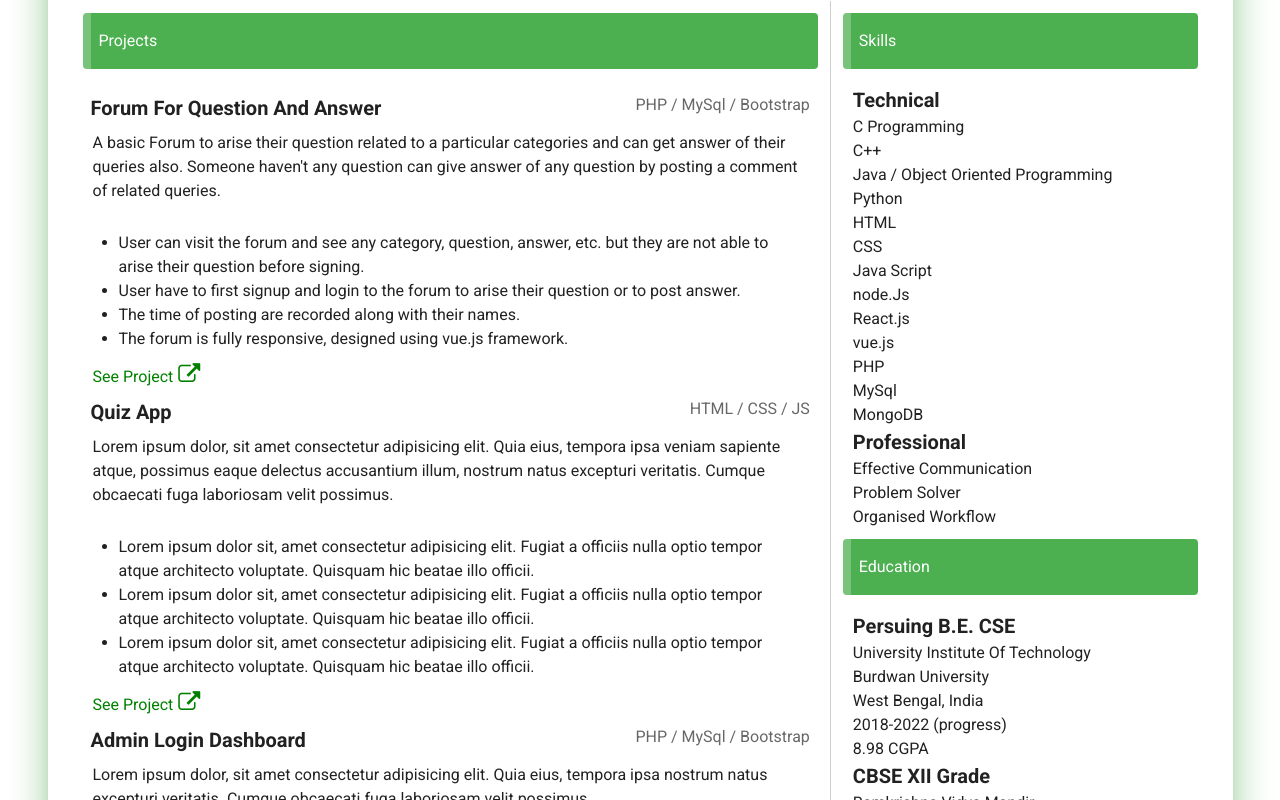
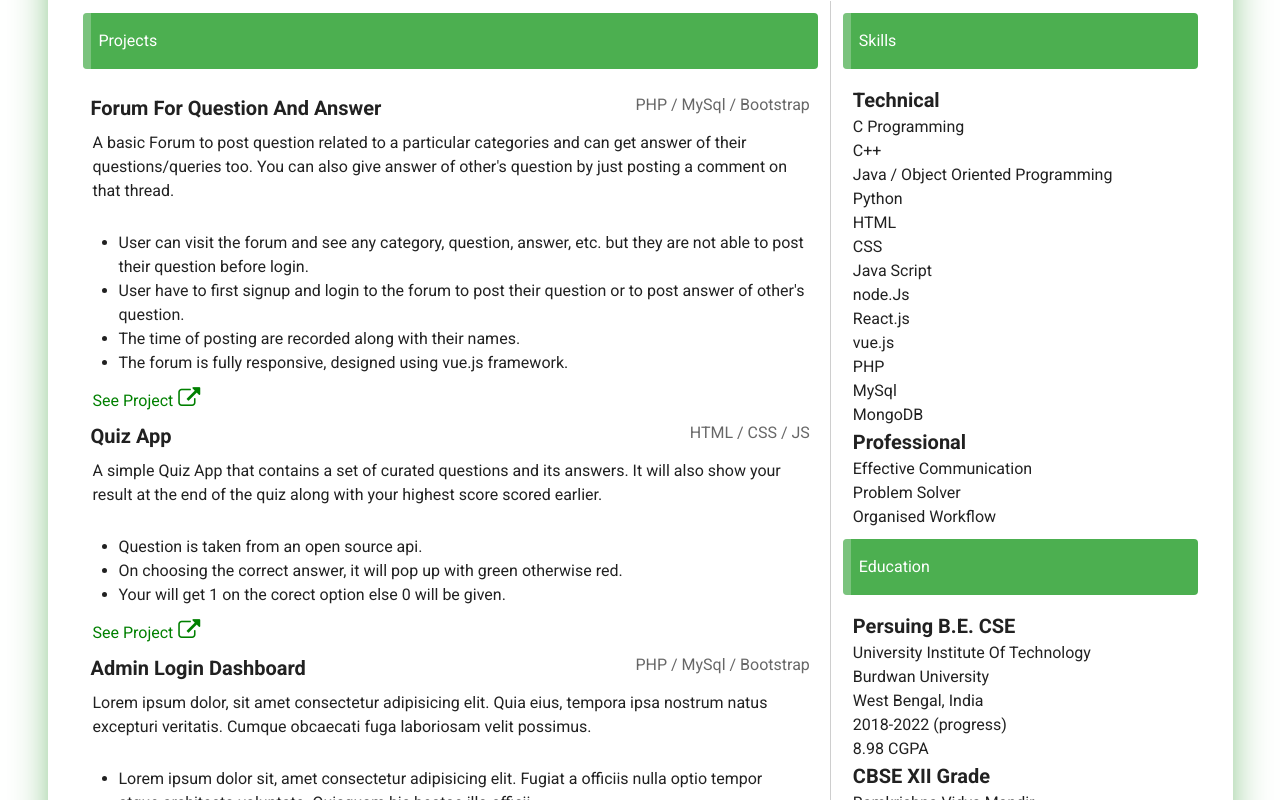
Before and after one commit to chaturcr48/My-Portfolio, a Vue app: page / in a window 1280 px wide. Shown: the part 460-1260 px from the top of the page. Built offline with nearby package versions, Linux system fonts and the light colour scheme.

Commit message:
chatur--last updated

```diff
--- a/package.json
+++ b/package.json
@@ -1,5 +1,5 @@
 {
-  "name": "chaturresume",
+  "name": "chatur-portfolio",
   "version": "0.1.0",
   "private": true,
   "scripts": {
--- a/src/components/Resume.vue
+++ b/src/components/Resume.vue
@@ -11,7 +11,7 @@
           <a href="tel:+917701966634">
             <v-icon small color="green darken-2">mdi-phone</v-icon>
           </a>
-          7701966634
+          7701966634 / 9801178859
         </div>
         <div class="details-margin">
           <a href="http://chaturcr48@gmail.com" target="_blank">
@@ -84,20 +84,18 @@
           <span class="span-sub-topic"> PHP / MySql / Bootstrap</span>
         </v-row>
         <p class="padding-x">
-          A basic Forum to arise their question related to a particular
-          categories and can get answer of their queries also. Someone haven't
-          any question can give answer of any question by posting a comment of
-          related queries.
+          A basic Forum to post question related to a particular
+          categories and can get answer of their questions/queries too. You can also give answer of other's question by just posting a comment on that thread.
         </p>
         <v-container>
           <ul>
             <li>
               User can visit the forum and see any category, question, answer,
-              etc. but they are not able to arise their question before signing.
+              etc. but they are not able to post their question before login.
             </li>
             <li>
-              User have to first signup and login to the forum to arise their
-              question or to post answer.
+              User have to first signup and login to the forum to post their
+              question or to post answer of other's question.
             </li>
             <li>The time of posting are recorded along with their names.</li>
             <li>
@@ -123,27 +121,19 @@
           <span class="span-sub-topic"> HTML / CSS / JS</span>
         </v-row>
         <p class="padding-x">
-          Lorem ipsum dolor, sit amet consectetur adipisicing elit. Quia eius,
-          tempora ipsa veniam sapiente atque, possimus eaque delectus
-          accusantium illum, nostrum natus excepturi veritatis. Cumque obcaecati
-          fuga laboriosam velit possimus.
+           A simple Quiz App that contains a set of curated questions and its answers.
+           It will also show your result at the end of the quiz along with your highest score scored earlier.
         </p>
         <v-container>
           <ul>
             <li>
-              Lorem ipsum dolor sit, amet consectetur adipisicing elit. Fugiat a
-              officiis nulla optio tempor atque architecto voluptate. Quisquam
-              hic beatae illo officii.
+              Question is taken from an open source api.
             </li>
             <li>
-              Lorem ipsum dolor sit, amet consectetur adipisicing elit. Fugiat a
-              officiis nulla optio tempor atque architecto voluptate. Quisquam
-              hic beatae illo officii.
+              On choosing the correct answer, it will pop up with green otherwise red.
             </li>
             <li>
-              Lorem ipsum dolor sit, amet consectetur adipisicing elit. Fugiat a
-              officiis nulla optio tempor atque architecto voluptate. Quisquam
-              hic beatae illo officii.
+              Your will get 1 on the corect option else 0 will be given.
             </li>
           </ul>
         </v-container>
```
Also changed, not shown: 1 other file (tests, documents, lock files or other folders).
